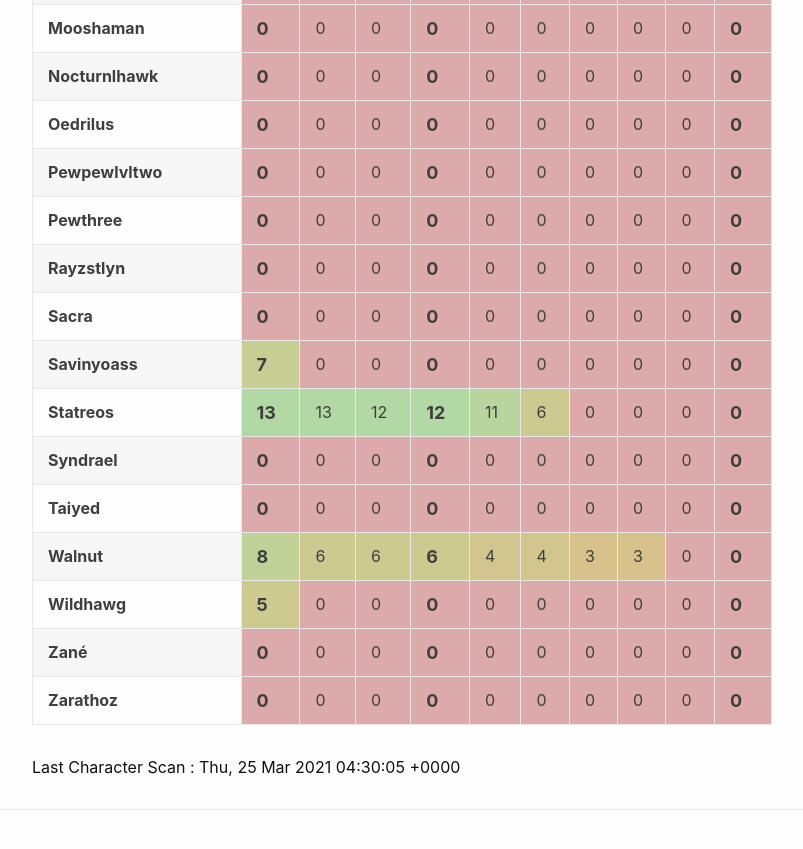
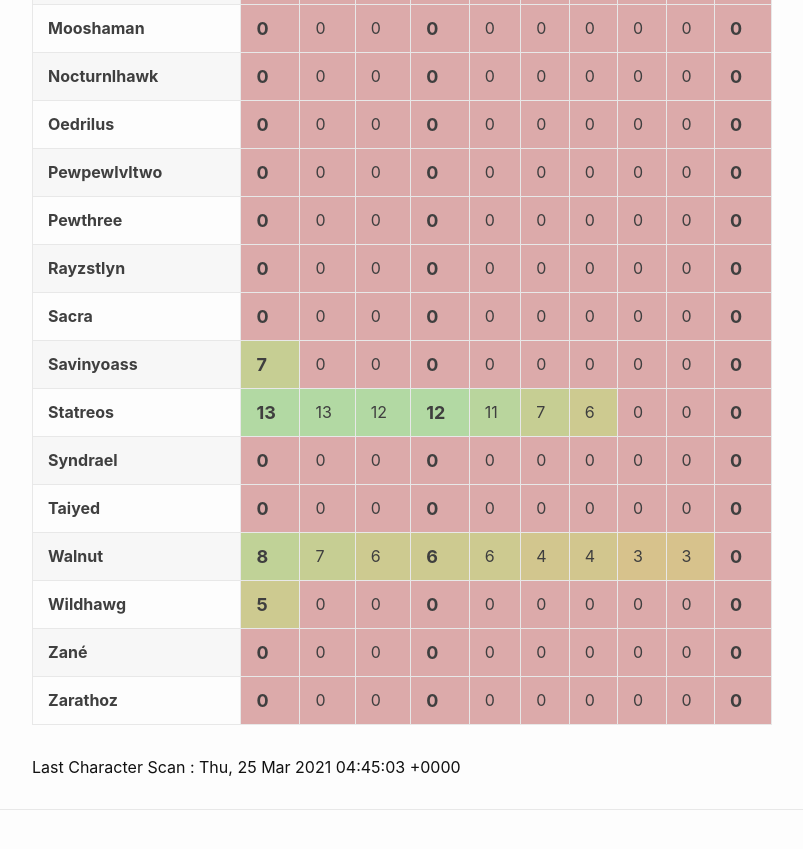
Before and after one commit to eldertribunal/keystonetracker, a Jekyll site: the page built from weekly.md, in a window 1280 px wide and 900 px high, scrolled down 1390 px. Shown: the top 849 px of the window, without its empty margins (126-929 px from the left). Built offline with Jekyll 4.4.1, drawn with Linux system fonts in a browser that asks for light colours.

Commit message:
auto scan Thu Mar 25 04:45:49 UTC 2021

```diff
--- a/_data/scanned.json
+++ b/_data/scanned.json
@@ -1,3 +1,3 @@
 {
-  "timestamp": 1616646605
+  "timestamp": 1616647503
 }
--- a/_data/weekly.json
+++ b/_data/weekly.json
@@ -63,6 +63,7 @@
     "name": "Walnut",
     "dungeons": [
       8,
+      7,
       6,
       6,
       6,
@@ -70,7 +71,6 @@
       4,
       3,
       3,
-      0,
       0
     ]
   },
@@ -183,11 +183,11 @@
     "name": "Karst",
     "dungeons": [
       8,
+      7,
       6,
       4,
       3,
       3,
-      0,
       0,
       0,
       0,
@@ -532,8 +532,8 @@
       12,
       12,
       11,
+      7,
       6,
-      0,
       0,
       0,
       0
```
